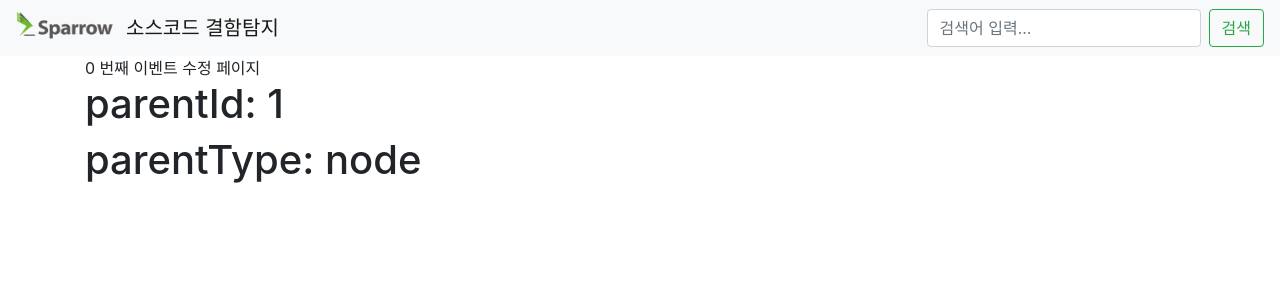
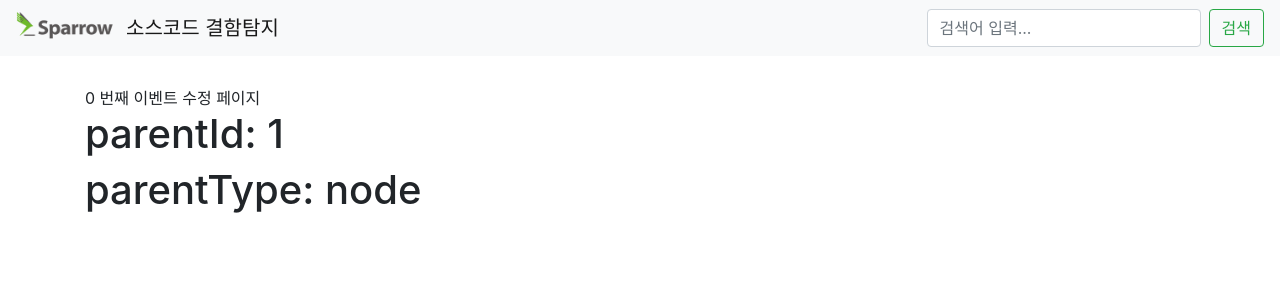
Before and after one commit to CSID-DGU/2020-1-CECD1-Soycrab-6, a React (Create React App) app: page /events/edit/node/1/0 in a window 1280 px wide. Shown: the top 300 px of the page. Built offline with nearby package versions, Linux system fonts and the light colour scheme.

Commit message:
change layout

```diff
--- a/src/App.js
+++ b/src/App.js
@@ -11,11 +11,15 @@ import PropagatorEditPage from './pages/PropagatorEditPage';
 import HeadNavbar from './components/shared/HeadNavbar';
 
 function App() {
+  const containerStyle = {
+    marginTop: '30px'
+  };
+
   return (
     <>
       <HeadNavbar />
-      <div className="container">
-        <Route path="/" component={GraphPage} exact={true} />
+      <Route path="/" component={GraphPage} exact={true} />
+      <div className="container" style={containerStyle}>
         <Route path="/nodes/edit/:id" component={NodeEditPage} />
         <Route path="/edges/edit/:fromId/:toId" component={EdgeEditPage} />
         <Route path="/info" component={InfoPage} />
--- a/src/containers/EdgeEditContainer.js
+++ b/src/containers/EdgeEditContainer.js
@@ -25,11 +25,7 @@ function EdgeEditContainer({ fromId, toId }) {
   if (loading || !data || error) {
     return <StateRender loading={loading} data={data} error={error} />;
   } else {
-    return (
-      <div>
-        <EdgeEdit edge={data} />
-      </div>
-    )
+    return <EdgeEdit edge={data} />;
   };
 };
 
--- a/src/containers/EventEditContainer.js
+++ b/src/containers/EventEditContainer.js
@@ -26,11 +26,7 @@ function EventEditContainer({ realId, parentType, parentId }) {
   if (loading || !data || error) {
     return <StateRender loading={loading} data={data} error={error} />
   } else {
-    return (
-      <div>
-        <EventEdit event={data} />
-      </div>
-    )
+    return <EventEdit event={data} />;
   };
 };
 
--- a/src/containers/FilterEditContainer.js
+++ b/src/containers/FilterEditContainer.js
@@ -25,11 +25,7 @@ function FilterEditContainer({ realId, edgeId }) {
   if (loading || !data || error) {
     return <StateRender loading={loading} data={data} error={error} />
   } else {
-    return (
-      <div>
-        <FilterEdit filter={data} />
-      </div>
-    )
+    return <FilterEdit filter={data} />;
   };
 }
 
--- a/src/containers/NodeEditContainer.js
+++ b/src/containers/NodeEditContainer.js
@@ -21,11 +21,7 @@ function NodeEditContainer({ nodeId }) {
               data={data}
               error={error} />
   } else {
-    return (
-      <>
-        <NodeEdit node={data} />
-      </>
-    )
+    return <NodeEdit node={data} />;
   };
 };
 
--- a/src/containers/PropagatorEditContainer.js
+++ b/src/containers/PropagatorEditContainer.js
@@ -25,11 +25,7 @@ function PropagatorEditContainer({ realId, edgeId }) {
   if (loading || !data || error) {
     return <StateRender loading={loading} data={data} error={error} />
   } else {
-    return (
-      <div>
-        <PropagatorEdit propagator={data} />
-      </div>
-    )
+    return <PropagatorEdit propagator={data} />;
   };
 };
 
```
